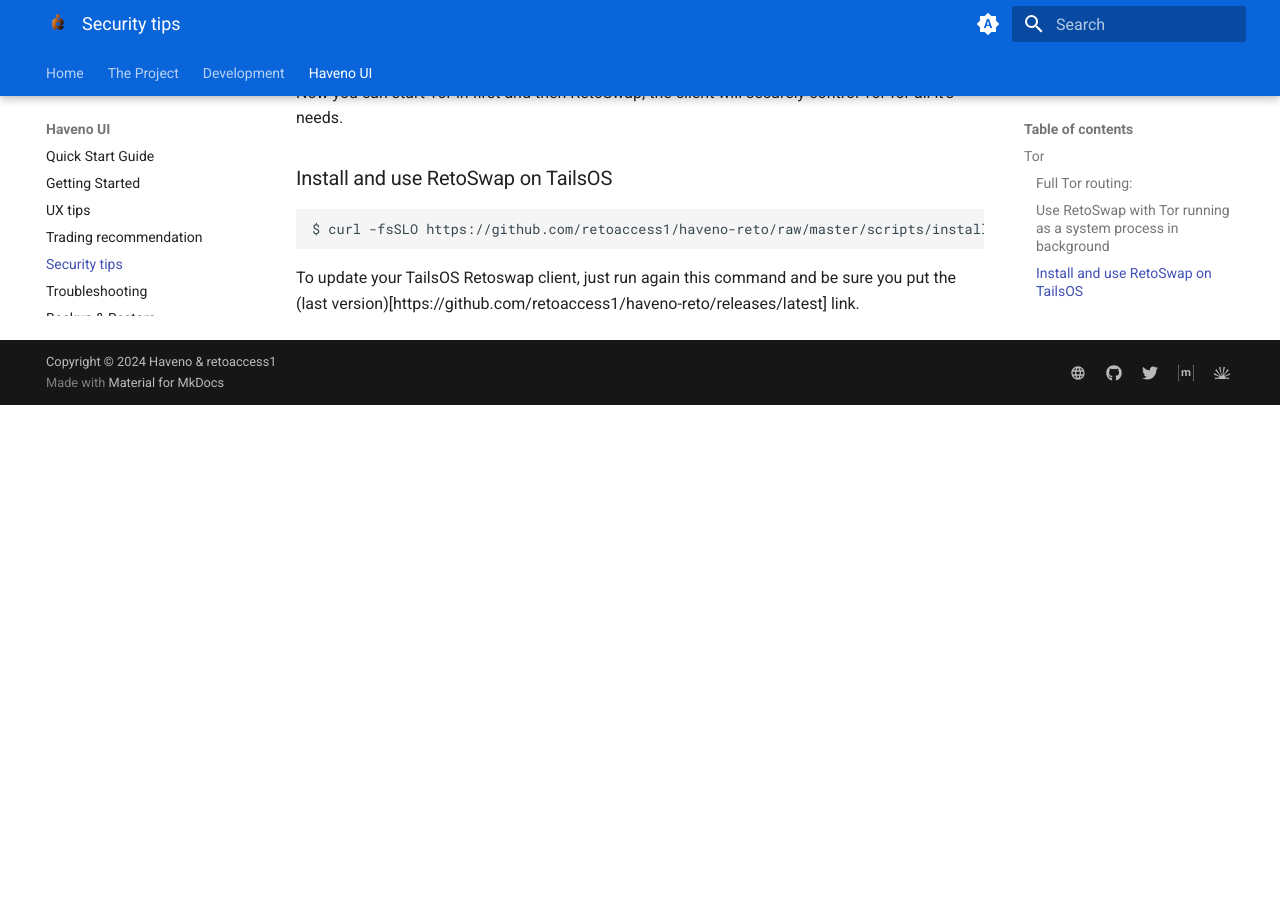
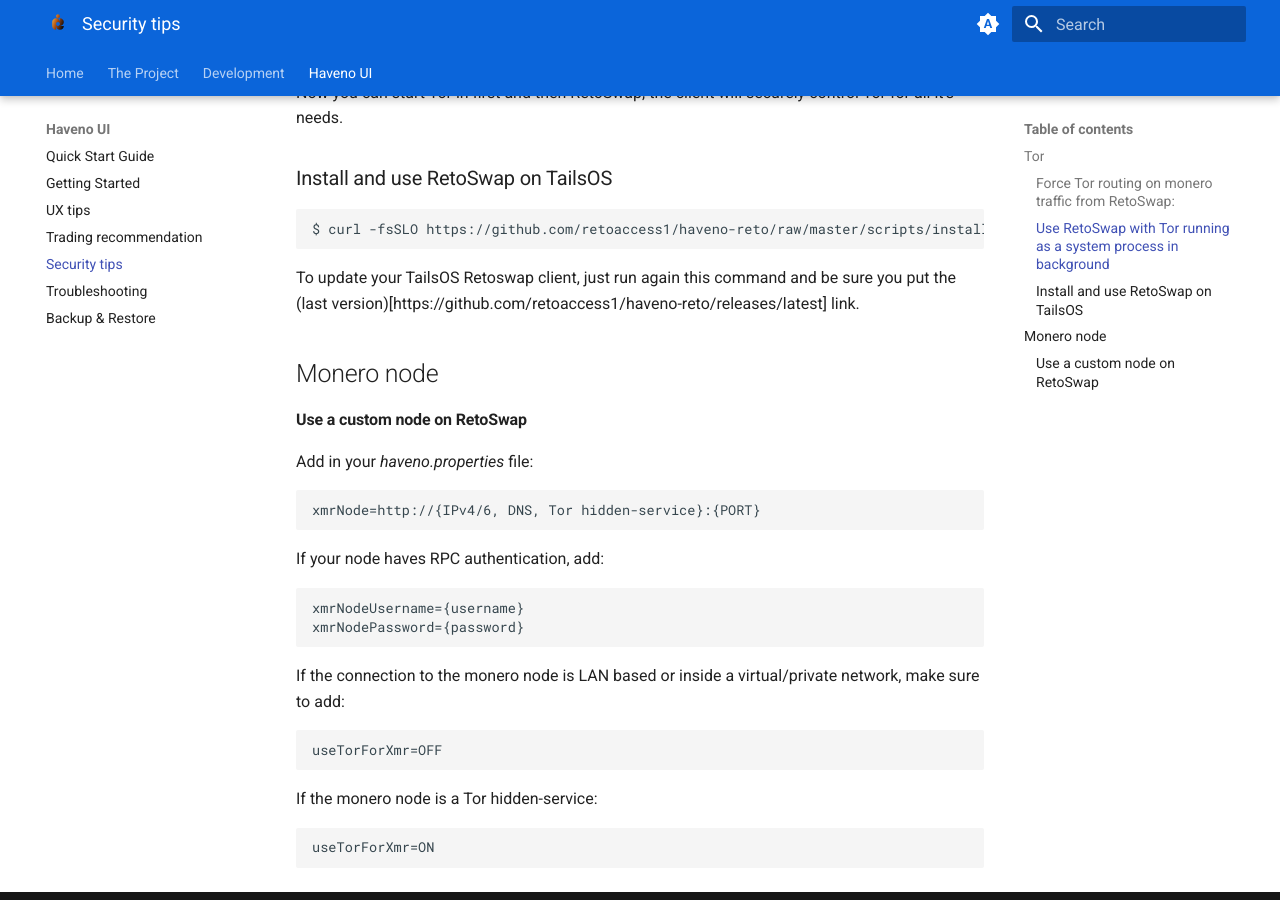
Before and after one commit to boldsuck/haveno-reto-docs, an MkDocs documentation site: the page built from docs/haveno-ui/security.md, in a window 1280 px wide and 900 px high, scrolled down 843 px. Built offline with MkDocs 1.6.1 and Material for MkDocs 9.7.7, drawn with Linux system fonts in a browser that asks for light colours; plug-ins that fetch from the network failed and are left out; the version menu is left out; before the commit the page ends 1248 px from its top, so only the background shows below that; some of the changed text lies outside the part shown.

Commit message:
Update security.md

````diff
--- a/docs/haveno-ui/security.md
+++ b/docs/haveno-ui/security.md
@@ -2,9 +2,9 @@
 
 ## Tor
 
-#### Full Tor routing:
+#### Force Tor routing on monero traffic from RetoSwap:
 Syncing your monero wallet is using clearnet by default (transactions are broadcasted over Tor). If you want to do it over Tor to keep your complete haveno/monero traffic private:
-Edit your *haveno.properties* file located at `{haveno-reto-path}/haveno.properties` and add<br>
+Edit your *haveno.properties* file located at `{haveno-reto-path}/haveno.properties` and add
 **--useTorForXmr=ON** in a new line (**--useTorForXmr=AFTER_SYNC** is the default arg)
 
 #### Use RetoSwap with Tor running as a system process in background
@@ -41,3 +41,25 @@
 $ curl -fsSLO https://github.com/retoaccess1/haveno-reto/raw/master/scripts/install_tails/haveno-install.sh && bash haveno-install.sh https://github.com/retoaccess1/haveno-reto/releases/download/v(last-version)/haveno-linux-deb.zip <DAA24D878B8D36C90120A897CA02DAC12DAE2D0F>
 ```
 To update your TailsOS Retoswap client, just run again this command and be sure you put the (last version)[https://github.com/retoaccess1/haveno-reto/releases/latest] link.
+
+## Monero node
+
+#### Use a custom node on RetoSwap
+
+Add in your *haveno.properties* file:
+```
+xmrNode=http://{IPv4/6, DNS, Tor hidden-service}:{PORT}
+```
+If your node haves RPC authentication, add:
+```
+xmrNodeUsername={username}
+xmrNodePassword={password}
+```
+If the connection to the monero node is LAN based or inside a virtual/private network, make sure to add:
+```
+useTorForXmr=OFF
+```
+If the monero node is a Tor hidden-service:
+```
+useTorForXmr=ON
+```
````
